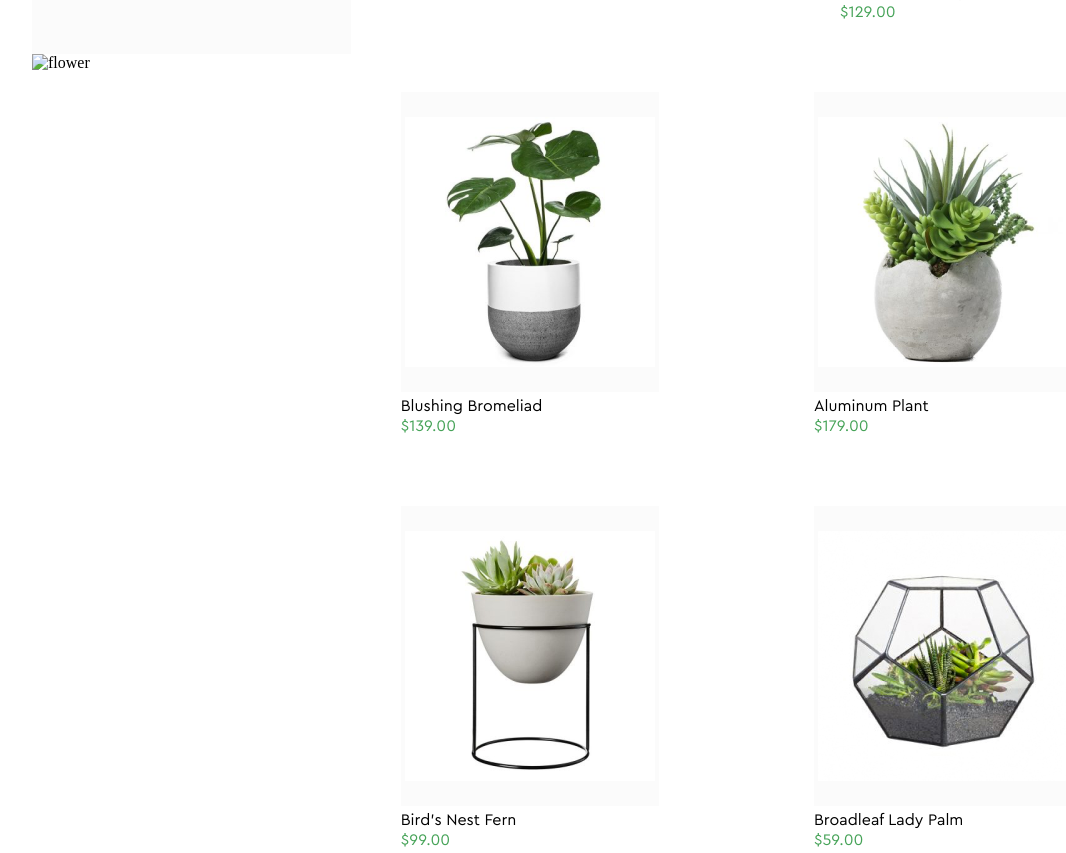
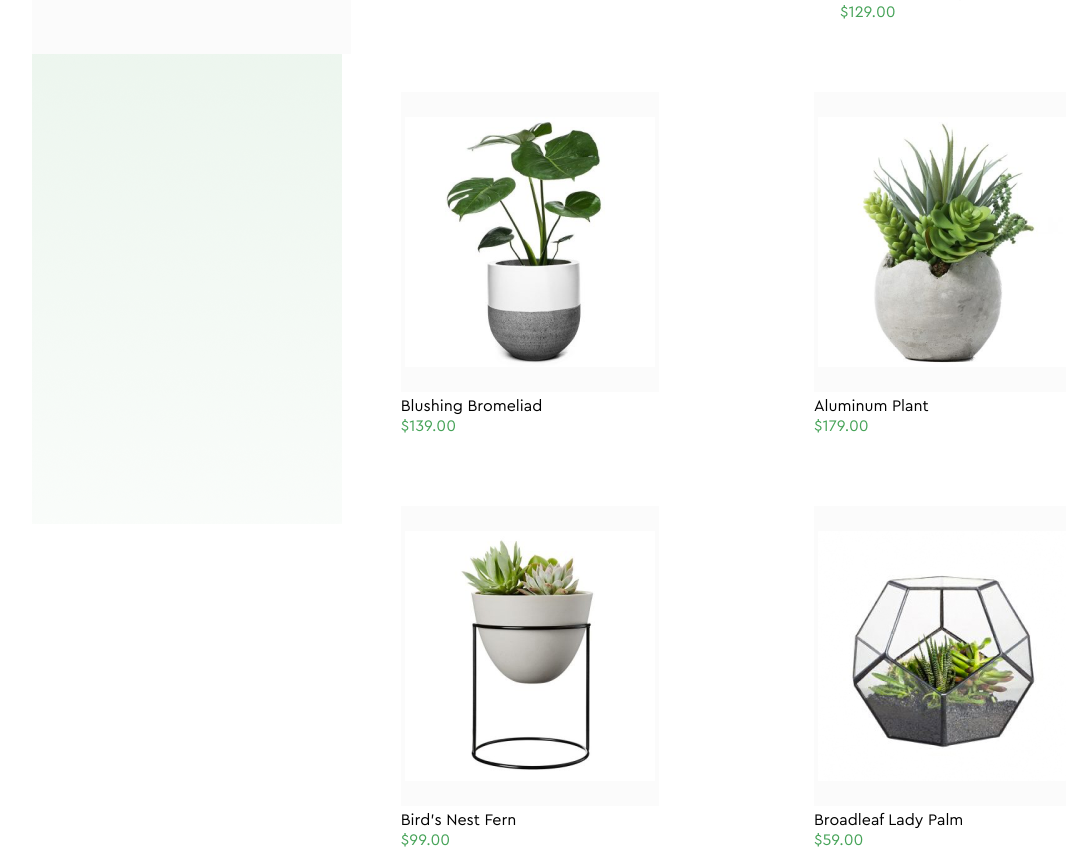
Before and after one commit to YuliiaUdot/HW, a plain HTML site: page Lesson_7/index.html in a window 1280 px wide. Shown: the part 1011-1864 px from the top of the page, without its empty margins (103-1169 px from the left). Drawn offline with Linux system fonts and the light colour scheme.

Commit message:
Lesson_7(2)

```diff
--- a/Lesson_7/index.html
+++ b/Lesson_7/index.html
@@ -26,7 +26,7 @@
           </div>
         </div>
             <div class="sale">
-            <img  src="./flowers/flovers1.png" alt="flower">
+            <img  src="./flowers/flover1.png" alt="flower">
         </div>
       </div> <!--левый-->
 
```
